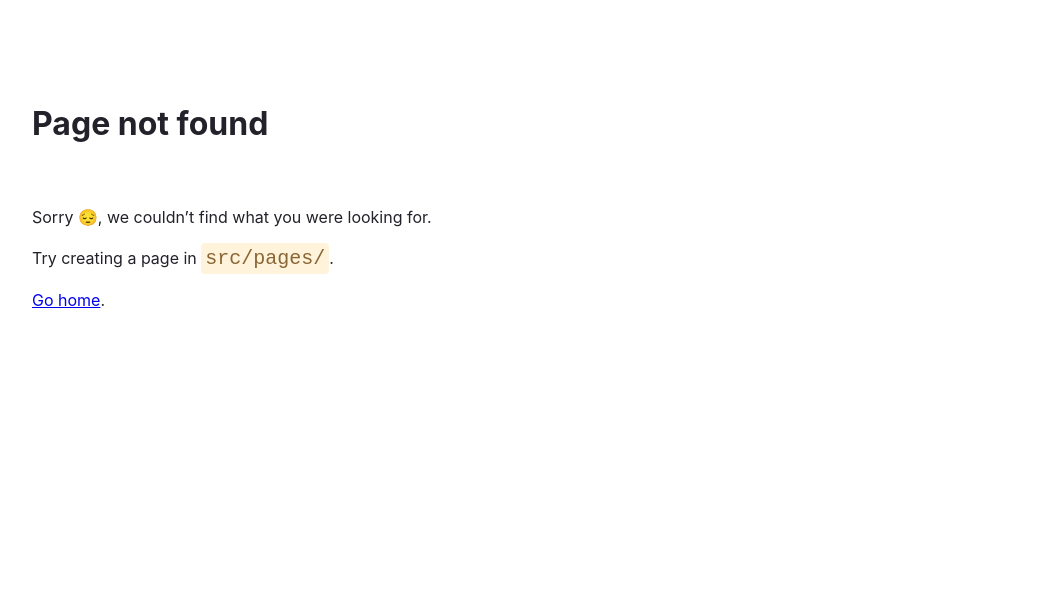
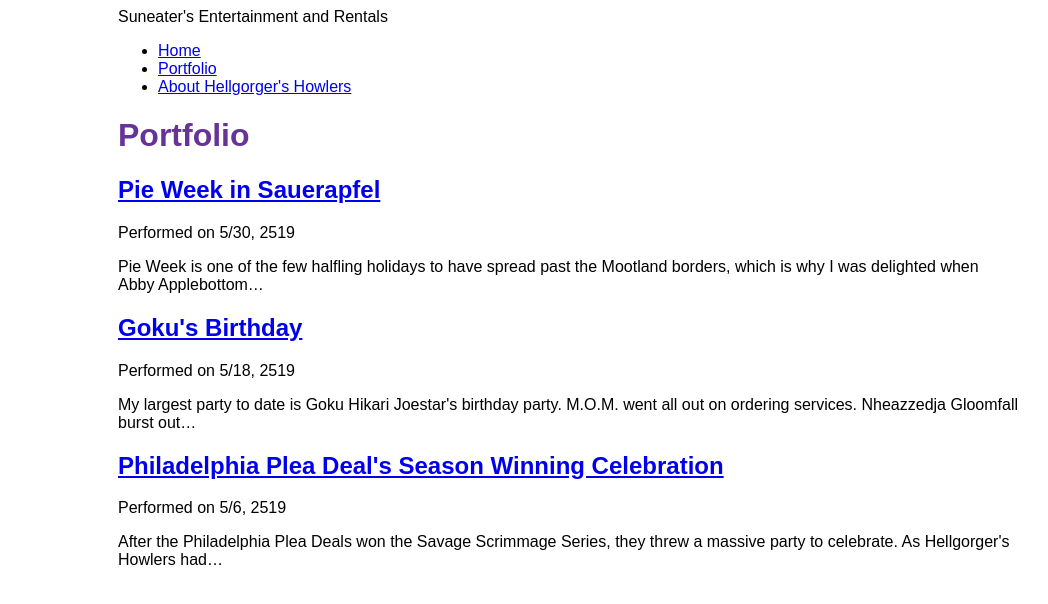
Before and after one commit to jm4157/test-site, a Gatsby site: page /portfolio in a window 1280 px wide. Before the commit this address had no page. Shown: the whole page, without its empty margins (72-1120 px from the left). Built offline with nearby package versions, Linux system fonts and the light colour scheme; Gatsby itself is replaced by a stand-in of ours.

Commit message:
Completed part 6 of the Gatsby tutorial

```diff
--- a/src/components/layout.js
+++ b/src/components/layout.js
@@ -26,7 +26,7 @@ const Layout = ({ title, children }) => {
             <Link className={navLinkText} to="/">Home</Link>
           </li>
           <li className={navLinkItem}>
-            <Link className={navLinkText} to="/blog">Portfolio</Link>
+            <Link className={navLinkText} to="/portfolio">Portfolio</Link>
           </li>
           <li className={navLinkItem}>
             <Link className={navLinkText} to="/about">About Hellgorger's Howlers</Link>
--- a/src/pages/blog.js
+++ b/src/pages/portfolio/index.js
@@ -1,7 +1,7 @@
 import * as React from 'react';
-import { graphql } from 'gatsby';
-import Layout from "../components/layout";
-import Seo from "../components/seo";
+import { Link, graphql } from 'gatsby';
+import Layout from "../../components/layout";
+import Seo from "../../components/seo";
 
 const PortfolioPage = ({ data }) => {
   return (
@@ -10,9 +10,9 @@ const PortfolioPage = ({ data }) => {
       {
         data.allMdx.nodes.map(node => (
           <article key={node.id}>
-            <h2>{node.frontmatter.title}</h2>
+            <h2><Link to={`portfolio/${node.frontmatter.slug}`}>{node.frontmatter.title}</Link></h2>
             <p>Performed on {node.frontmatter.date}</p>
-            <p>{node.body}</p>
+            <p>{node.excerpt}</p>
           </article>
         ))
       }
@@ -27,6 +27,7 @@ export const query = graphql`
         frontmatter{
           title
           date(formatString: "M/D, YYYY")
+          slug
         }
         id
         body
```
Also changed, not shown: src/pages/portfolio/{mdx.frontmatter__slug}.js (added, +29 -0 lines).
